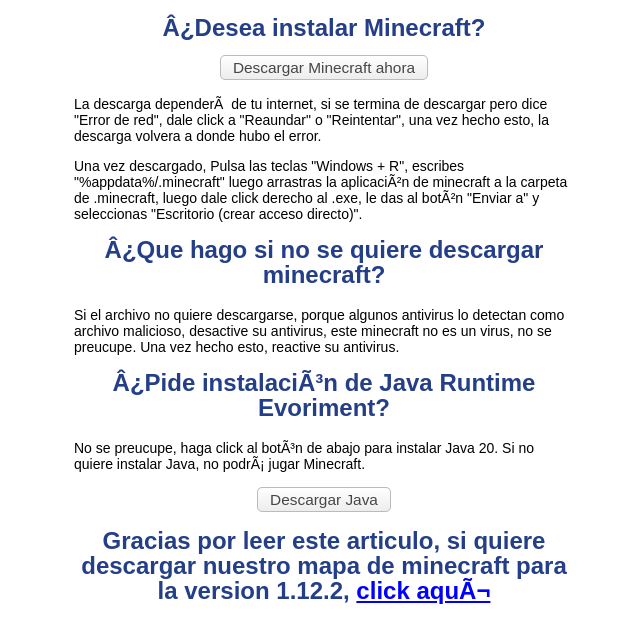
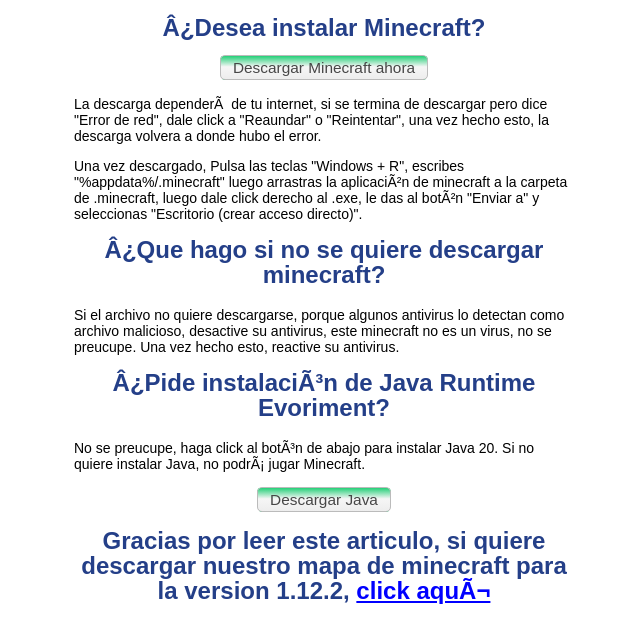
Before and after one commit to PruebaHTM/MinecraftAndJavaInstaller, a plain HTML site: page index.html in a window 1280 px wide. Shown: the whole page, without its empty margins (316-956 px from the left). Drawn offline with Linux system fonts and the light colour scheme.

Commit message:
index.html

```diff
--- a/index.html
+++ b/index.html
@@ -74,24 +74,24 @@ border-color:#666;
 }
 .button {
 background: #ffffff; /* Old browsers */
-background: -moz-linear-gradient(top, #ffffff 0%, #f6f6f6 47%, #ededed 100%); /* FF3.6+ */
-background: -webkit-gradient(linear, left top, left bottom, color-stop(0%,#ffffff), color-stop(47%,#f6f6f6), color-stop(100%,#ededed)); /* Chrome,Safari4+ */
-background: -webkit-linear-gradient(top, #ffffff 0%,#f6f6f6 47%,#ededed 100%); /* Chrome10+,Safari5.1+ */
-background: -o-linear-gradient(top, #ffffff 0%,#f6f6f6 47%,#ededed 100%); /* Opera 11.10+ */
-background: -ms-linear-gradient(top, #ffffff 0%,#f6f6f6 47%,#ededed 100%); /* IE10+ */
-background: linear-gradient(to bottom, #ffffff 0%,#f6f6f6 47%,#ededed 100%); /* W3C */
+background: -moz-linear-gradient(top, #25D078 0%, #f6f6f6 47%, #ededed 100%); /* FF3.6+ */
+background: -webkit-gradient(linear, left top, left bottom, color-stop(0%,#25D078), color-stop(47%,#f6f6f6), color-stop(100%,#ededed)); /* Chrome,Safari4+ */
+background: -webkit-linear-gradient(top, #25D078 0%,#f6f6f6 47%,#ededed 100%); /* Chrome10+,Safari5.1+ */
+background: -o-linear-gradient(top, #25D078 0%,#f6f6f6 47%,#ededed 100%); /* Opera 11.10+ */
+background: -ms-linear-gradient(top, #25D078 0%,#f6f6f6 47%,#ededed 100%); /* IE10+ */
+background: linear-gradient(to bottom, #25D078 0%,#f6f6f6 47%,#ededed 100%); /* W3C */
 filter: progid:DXImageTransform.Microsoft.gradient( startColorstr='#ffffff', endColorstr='#ededed',GradientType=0 ); /* IE6-9 */
 }
 
 .button:active, .button-active {
 background: #ededed; /* Old browsers */
-background: -moz-linear-gradient(top, #ededed 0%, #f6f6f6 53%, #ffffff 100%); /* FF3.6+ */
-background: -webkit-gradient(linear, left top, left bottom, color-stop(0%,#ededed), color-stop(53%,#f6f6f6), color-stop(100%,#ffffff)); /* Chrome,Safari4+ */
-background: -webkit-linear-gradient(top, #ededed 0%,#f6f6f6 53%,#ffffff 100%); /* Chrome10+,Safari5.1+ */
-background: -o-linear-gradient(top, #ededed 0%,#f6f6f6 53%,#ffffff 100%); /* Opera 11.10+ */
-background: -ms-linear-gradient(top, #ededed 0%,#f6f6f6 53%,#ffffff 100%); /* IE10+ */
-background: linear-gradient(to bottom, #ededed 0%,#f6f6f6 53%,#ffffff 100%); /* W3C */
-filter: progid:DXImageTransform.Microsoft.gradient( startColorstr='#ededed', endColorstr='#ffffff',GradientType=0 ); /* IE6-9 */
+background: -moz-linear-gradient(top, #ededed 0%, #f6f6f6 53%, #25D078 100%); /* FF3.6+ */
+background: -webkit-gradient(linear, left top, left bottom, color-stop(0%,#ededed), color-stop(53%,#f6f6f6), color-stop(100%,#25D078)); /* Chrome,Safari4+ */
+background: -webkit-linear-gradient(top, #ededed 0%,#f6f6f6 53%,#25D078 100%); /* Chrome10+,Safari5.1+ */
+background: -o-linear-gradient(top, #ededed 0%,#f6f6f6 53%,#25D078 100%); /* Opera 11.10+ */
+background: -ms-linear-gradient(top, #ededed 0%,#f6f6f6 53%,#25D078 100%); /* IE10+ */
+background: linear-gradient(to bottom, #ededed 0%,#f6f6f6 53%,#25D078 100%); /* W3C */
+filter: progid:DXImageTransform.Microsoft.gradient( startColorstr='#ededed', endColorstr='#25D078',GradientType=0 ); /* IE6-9 */
 cursor:wait;
 }
 
```
